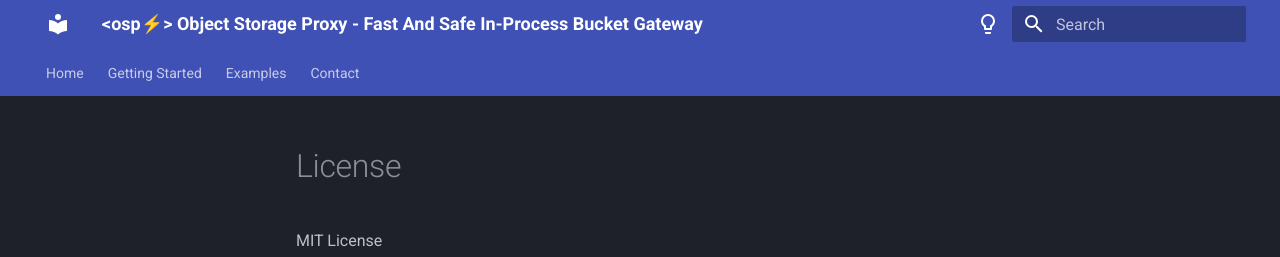
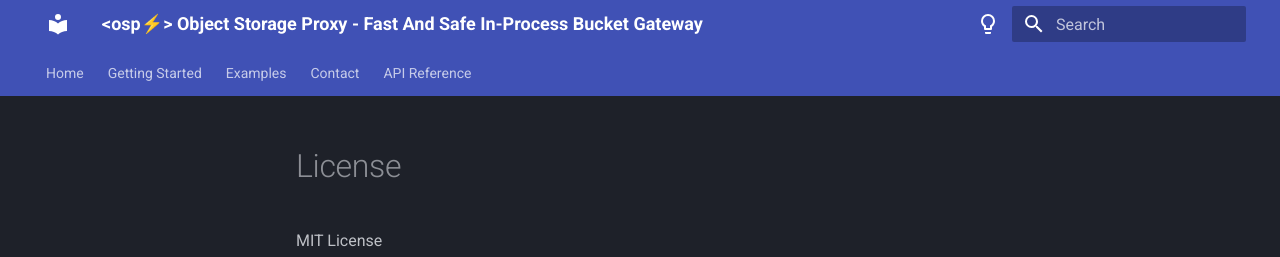
Before and after one commit to flexworks-eu/s4, an MkDocs documentation site: the page built from docs/license.md, in a window 1280 px wide. Shown: the top 257 px of the page. Built offline with MkDocs 1.6.1 and Material for MkDocs 9.7.7, drawn with Linux system fonts in a browser that asks for light colours.

Commit message:
feat: add cargo doc

```diff
--- a/mkdocs.yml
+++ b/mkdocs.yml
@@ -16,6 +16,7 @@ nav:
   - Examples:
       - Examples: examples/examples.md
   - Contact: contact/contact.md
+  - API Reference: api/index.html
 
 theme:
   name: material
@@ -53,6 +54,9 @@ extra_css:
 extra:
   generator: false
 
+not_in_nav: |
+  api/**
+
 markdown_extensions:
   - pymdownx.highlight
   - pymdownx.superfences
```
Also changed, not shown: 2 other files.
